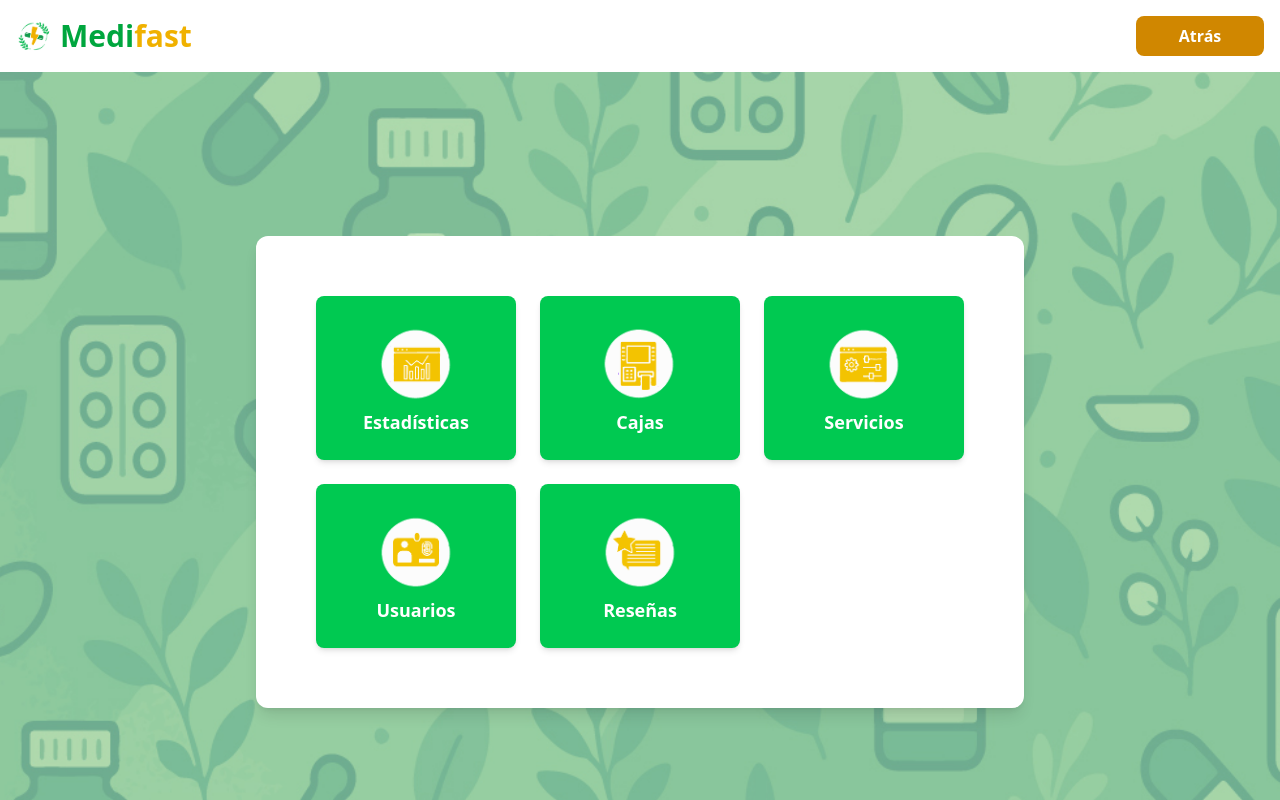
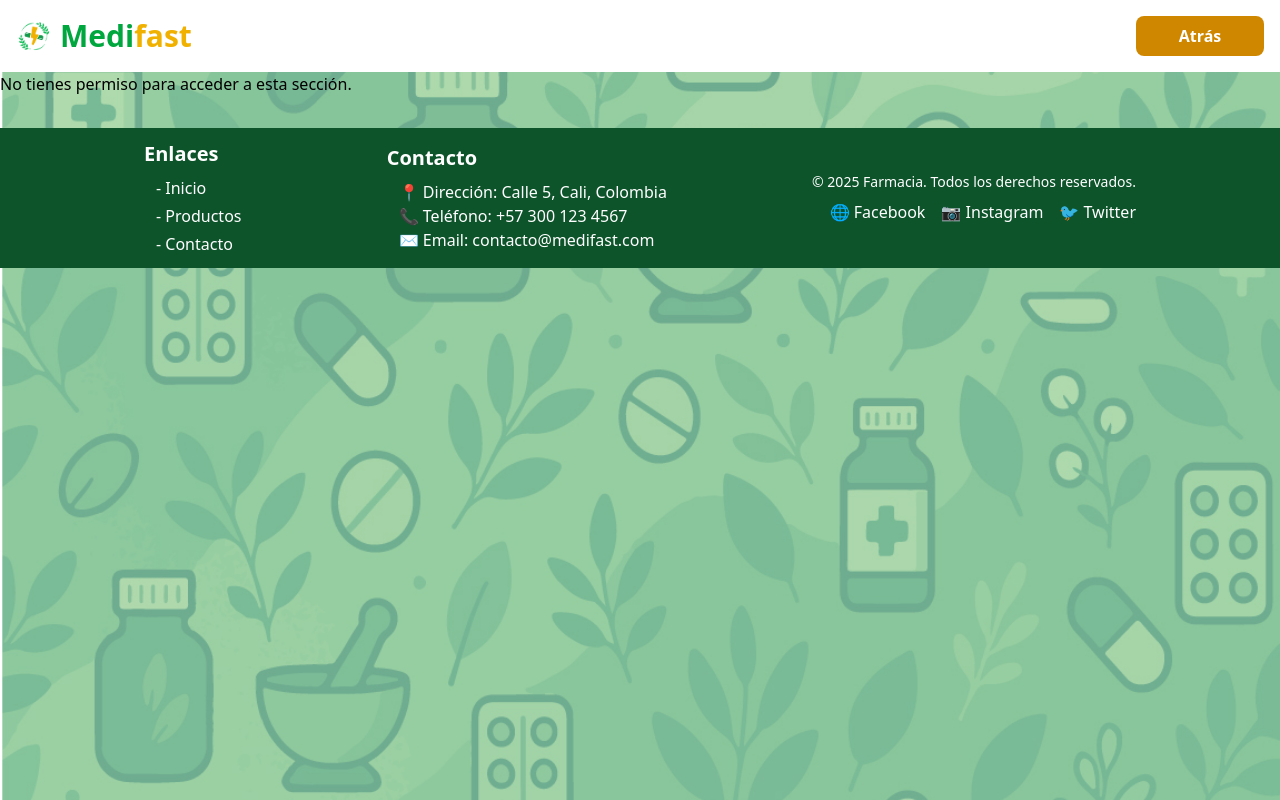
Before and after one commit to JonMeister/farmacia_medifast, a React (Vite) app in the folder frontend/: page /admin in a window 1280 px wide. Shown: the top 800 px of the page. Built offline with nearby package versions, Linux system fonts and the light colour scheme.

Commit message:
Permisos requeridos para entrar a vistas exclusivas de un rol

```diff
--- a/frontend/src/App.jsx
+++ b/frontend/src/App.jsx
@@ -11,6 +11,7 @@ import Turno from "./pages/turnos";
 import Header from "./components/Header";
 import UserList from "./components/UserList";
 import Footer from "./components/Footer";
+import { Toaster }from "react-hot-toast"
 
 function App() {
   return (
@@ -33,7 +34,7 @@ function App() {
           <Route path="/estadisticas" element={<Estadisticas />} />
           <Route path="/turno" element={<Turno />} />
         </Routes>
-
+        <Toaster/>
         <Footer />
       </BrowserRouter>
     </div>
--- a/frontend/src/components/UserList.jsx
+++ b/frontend/src/components/UserList.jsx
@@ -4,6 +4,12 @@ import ClientManagement from "../pages/clienteManagement";
 
 export default function UserList() {
   const [users, setUsers] = useState([]);
+
+  const isStaff = localStorage.getItem("is_staff") === "true";
+
+  if (!isStaff) {
+    return <p>No tienes permiso para acceder a esta sección.</p>;
+  }
 
   useEffect(() => {
     async function CargarTareas() {
--- a/frontend/src/pages/Login.jsx
+++ b/frontend/src/pages/Login.jsx
@@ -22,18 +22,24 @@ export default function Login() {
         password: password,
       });
 
-      const { token, is_staff } = response.data;
+      const { token, is_staff, is_client, is_cajero} = response.data;
       localStorage.setItem("token", token);
       localStorage.setItem("is_staff", is_staff);
+      localStorage.setItem("is_client", is_client);
+      localStorage.setItem("is_cajero", is_cajero);
 
       console.log(token); //Eliminar despues
       console.log("Admin:", is_staff); //Eliminar despues
 
       if (is_staff) {
         navigate("/admin");
-      } else {
-        navigate("/turno");
       }
+
+      if (is_client){
+        navigate("/turno")
+      }
+
+
     } catch (error) {
       alert(
         "Error al iniciar sesión: " +
--- a/frontend/src/pages/admin.jsx
+++ b/frontend/src/pages/admin.jsx
@@ -5,10 +5,16 @@ import cajerosImg from "../assets/cajeros.png";
 import serviciosImg from "../assets/servicios.png";
 import usuariosImg from "../assets/ids.png";
 import resenasImg from "../assets/resenas.png";
-import UserList from "../components/UserList";
+
 
 export default function AdminDashboard() {
   const navigate = useNavigate();
+
+  const isStaff = localStorage.getItem("is_staff") === "true";
+
+  if (!isStaff) {
+    return <p>No tienes permiso para acceder a esta sección.</p>;
+  }
 
   const options = [
     { label: "Estadísticas", icon: estadisticasImg, path: "/estadisticas" },
--- a/frontend/src/pages/cajas.jsx
+++ b/frontend/src/pages/cajas.jsx
@@ -8,6 +8,13 @@ import {
 } from "../api/caja.api";
 
 export default function CajerosView() {
+
+  const isStaff = localStorage.getItem("is_staff") === "true";
+
+  if (!isStaff) {
+    return <p>No tienes permiso para acceder a esta sección.</p>;
+  }
+
   // Estados
   const [cajas, setCajas] = useState([]);
   const [cajeros, setCajeros] = useState([]);
--- a/frontend/src/pages/clienteManagement.jsx
+++ b/frontend/src/pages/clienteManagement.jsx
@@ -7,6 +7,13 @@ import {
 } from "../api/user.api";
 
 export default function ClientManagement({ users }) {
+
+  const isStaff = localStorage.getItem("is_staff") === "true";
+
+  if (!isStaff) {
+    return <p>No tienes permiso para acceder a esta sección.</p>;
+  }
+
   console.log("Users recibidos:", users);
   const [allClients, setAllClients] = useState(
     Array.isArray(users) ? users : []
--- a/frontend/src/pages/estadisticas.jsx
+++ b/frontend/src/pages/estadisticas.jsx
@@ -1,4 +1,10 @@
 export default function Estadisticas() {
+  const isStaff = localStorage.getItem("is_staff") === "true";
+
+  if (!isStaff) {
+    return <p>No tienes permiso para acceder a esta sección.</p>;
+  }
+
   return (
     <div className="flex justify-center items-center min-h-screen">
       <div className="bg-white p-8 rounded-lg shadow-lg w-2xl max-w-3xl">
--- a/frontend/src/pages/peticion.jsx
+++ /dev/null
@@ -1,6 +0,0 @@
-import UserList from "../components/UserList"
-
-export default function Peticion() {
-    return <UserList />;
-    /*ELIMINAR UNA VEZ CONFIGURADO LOS DATOS EN CLIENTMANAGEMENT*/
-}
--- a/frontend/src/pages/resenas.jsx
+++ b/frontend/src/pages/resenas.jsx
@@ -1,4 +1,11 @@
 export default function resenas() {
+
+  const isStaff = localStorage.getItem("is_staff") === "true";
+
+  if (!isStaff) {
+    return <p>No tienes permiso para acceder a esta sección.</p>;
+  }
+
   return (
     <div className="flex justify-center items-center min-h-screen">
       <div className="bg-white p-8 rounded-lg shadow-lg w-2xl max-w-3xl">
```
